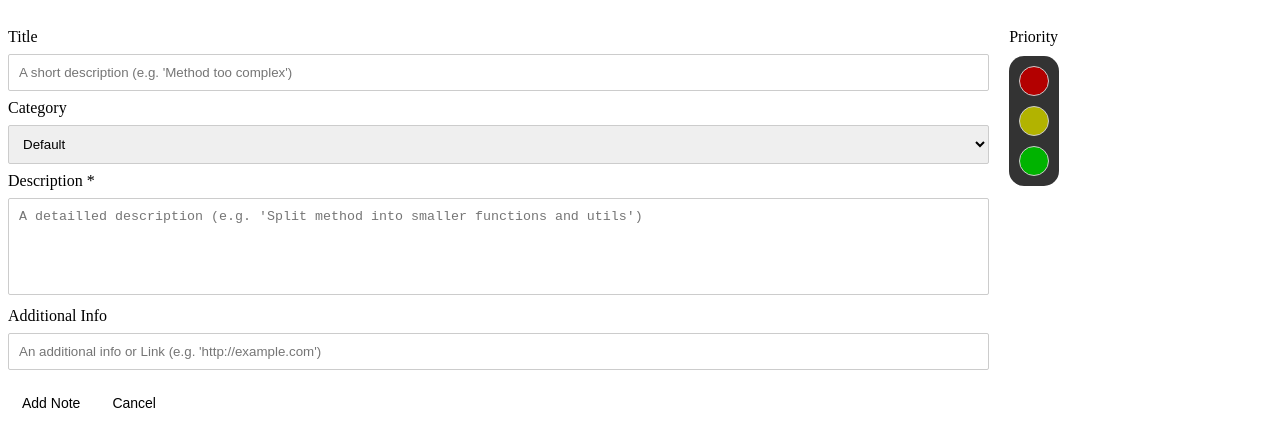
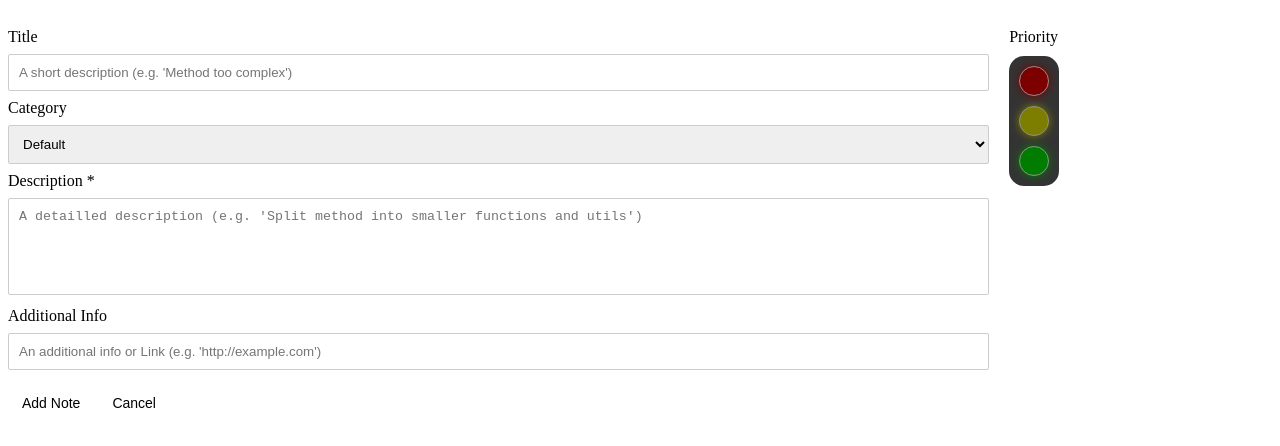
Before and after one commit to yanglang1987500/NitPicker, a website: page resource/index.html in a window 1280 px wide. Drawn offline with Linux system fonts and the light colour scheme.

Commit message:
optimize priority style

```diff
--- a/package.json
+++ b/package.json
@@ -3,7 +3,7 @@
   "displayName": "Nit Picker",
   "description": "Code Review Tool",
   "publisher": "sniyve",
-  "version": "0.0.10",
+  "version": "0.0.12",
   "engines": {
     "vscode": "^1.27.0"
   },
--- a/resource/index.html
+++ b/resource/index.html
@@ -78,6 +78,8 @@
           }
           input.traffic-light-color {
             appearance: none;
+            -webkit-appearance: inherit;
+            filter: brightness(.7);
             position: relative;
             top: 10px;
             width: 30px;
@@ -92,24 +94,30 @@
           }
           input#high {
             background-color: #b30000;
+            box-shadow: 0 0 .6em #b30000;
           }
           input#high:checked {
             background-color: #ff0000;
             box-shadow: 0 0 3em #ff3333;
+            filter: brightness(1);
           }
           input#medium {
             background-color: #b2b300;
+            box-shadow: 0 0 .6em #b2b300;
           }
           input#medium:checked {
             background-color: #ffff00;
             box-shadow: 0 0 3em #ffff33;
+            filter: brightness(1);
           }
           input#low {
             background-color: #00b300;
+            box-shadow: 0 0 .6em #00b300;
           }
           input#low:checked {
             background-color: #00ff00;
             box-shadow: 0 0 3em #33ff33;
+            filter: brightness(1);
           }
 
           /* form arrangement */
```
